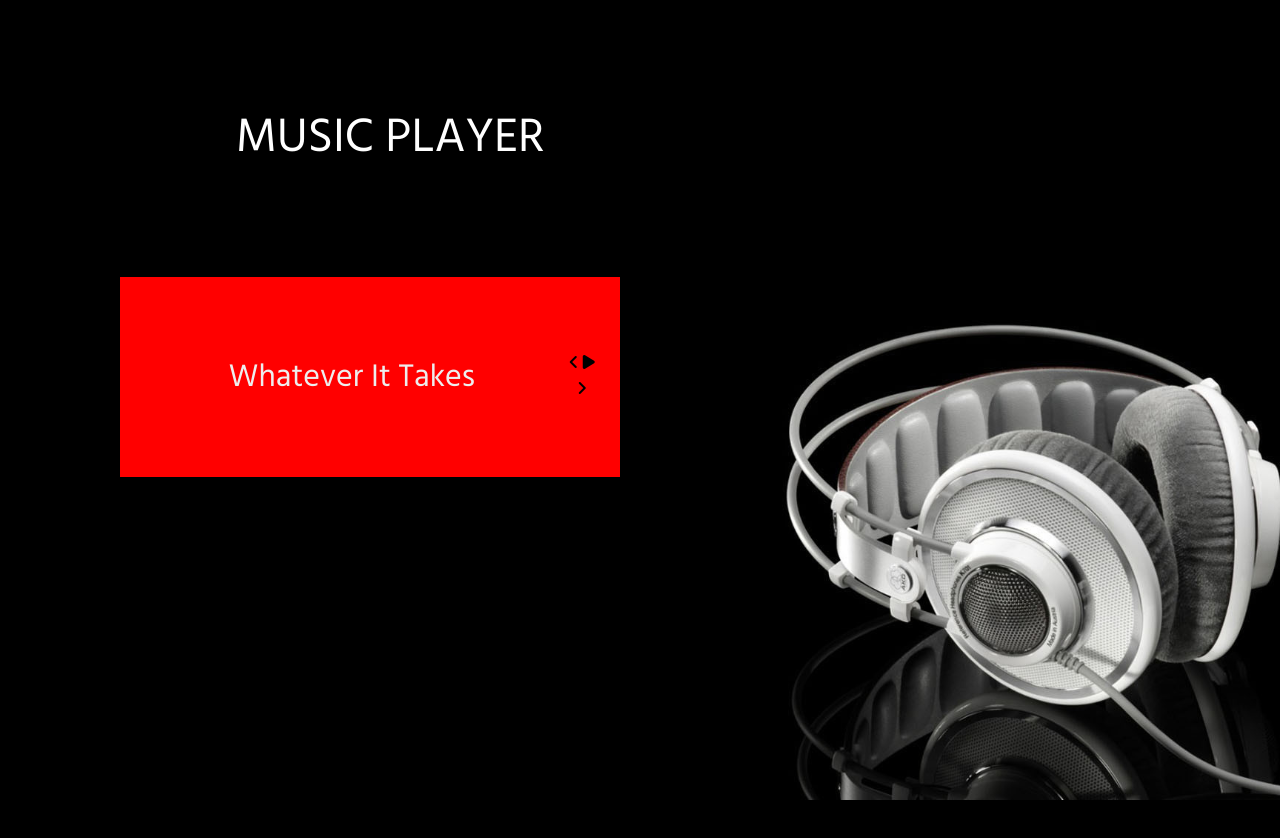
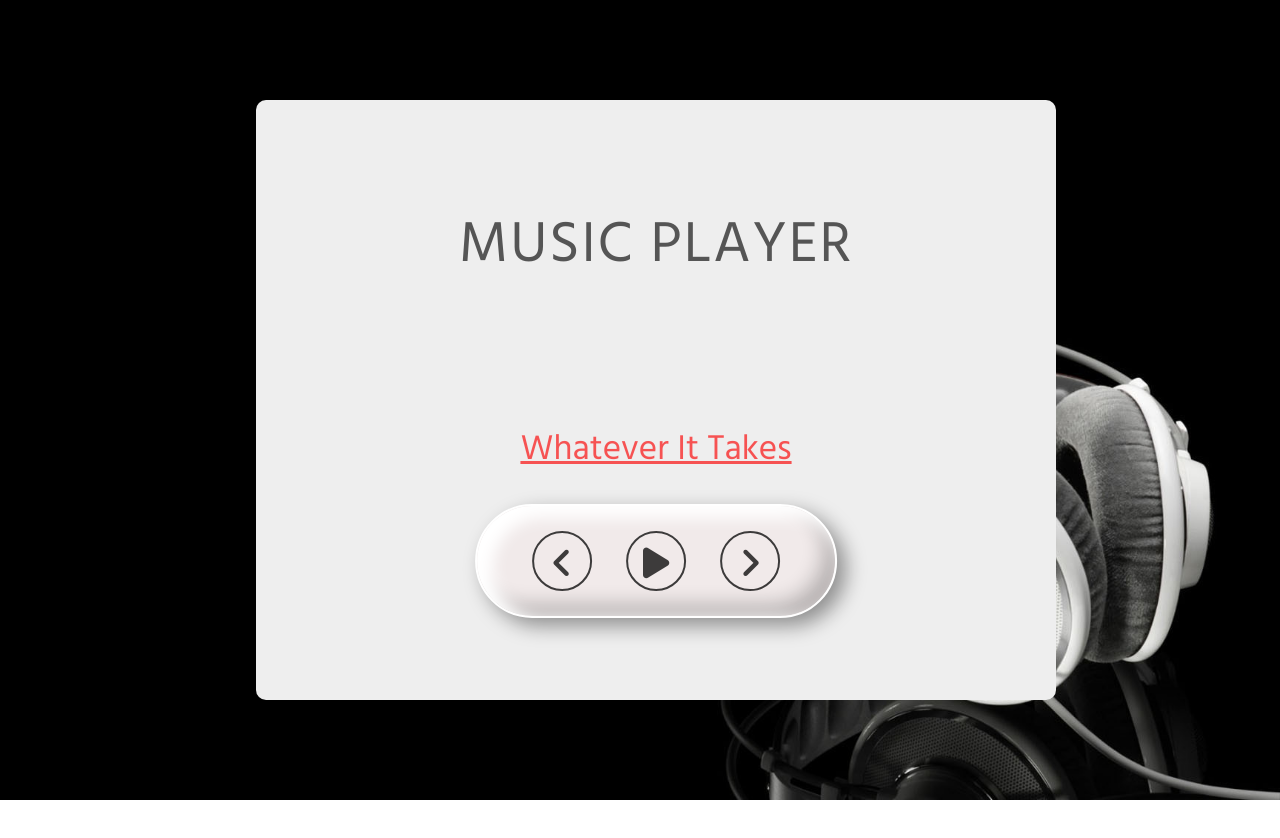
Before and after one commit to Rabin-Baral/simpleMusicPlayer, a plain HTML site: page index.html in a window 1280 px wide. After the commit the page ends 800 px from the top, so only its background shows below. Drawn offline with Linux system fonts and the light colour scheme.

Commit message:
Update style.css

```diff
--- a/style.css
+++ b/style.css
@@ -16,36 +16,70 @@ body{
     position: relative;
 }
 
+.container{
+    width: 800px;
+    height: 600px;
+    background: #eee;
+    position: absolute;
+    top: 50%;
+    left: 20%;
+    transform: translateY(-50%);
+    padding: 100px 0 0 0;
+    border-radius: 10px;
+}
+
 h2{
-    margin: 100px 500px 0 0;
-    color: #fff;
-    font-size: 3rem;
     text-transform: uppercase;
+    font-size: 3.6rem;
     font-weight: normal;
+    letter-spacing: 2px;
+    color: #555;
 }
 
 .player{
-    margin:100px 120px;
-    width: 500px;
-    height: 200px;
-    background: red;
-    justify-content: center;
-    align-items: center;
-    padding: 20px;
-    display: flex;
-    justify-content: space-around;
-    align-items: center;
+    position: absolute;
+    top: 70%;
+    left: 50%;
+    transform: translate(-50%, -50%);
 }
 
 h4{
-    width: 100%;
-    color: #eee;
-    font-size: 2rem;
+    font-size: 2.2rem;
+    text-transform: capitalize;
     font-weight: normal;
-    text-transform: capitalize;
+    text-decoration: underline;
+    color: rgba(248, 45, 45, 0.808);
 }
 
 audio{
     display: none;
-    visibility: hidden;
+    visibility: none;
 }
+
+.controlBtn{
+    background-color: rgb(241, 234, 234);
+    padding: 25px 40px;
+    border-radius: 60px;
+    border: 2px solid #fff;
+    box-shadow:inset 11px 7px 15px 5px #fff,
+                inset -11px -11px 20px 0px #0000003f,
+                9px 8px 20px rgba(0, 0, 0, 0.4);
+}
+
+.fa-solid, .fa-regular {
+    width: 60px;
+    height: 60px;
+    font-size: 35px;
+    line-height: 60px;
+    border-radius: 50%;
+    color: rgba(0, 0, 0, 0.75);
+    margin: 0 15px;
+    border: 2px solid rgba(0, 0, 0, 0.75);
+    text-align: center;
+    cursor: pointer;
+}
+
+.active{
+    color: rgba(248, 45, 45, 0.808);
+    border-color: rgba(248, 45, 45, 0.808);
+}
```
